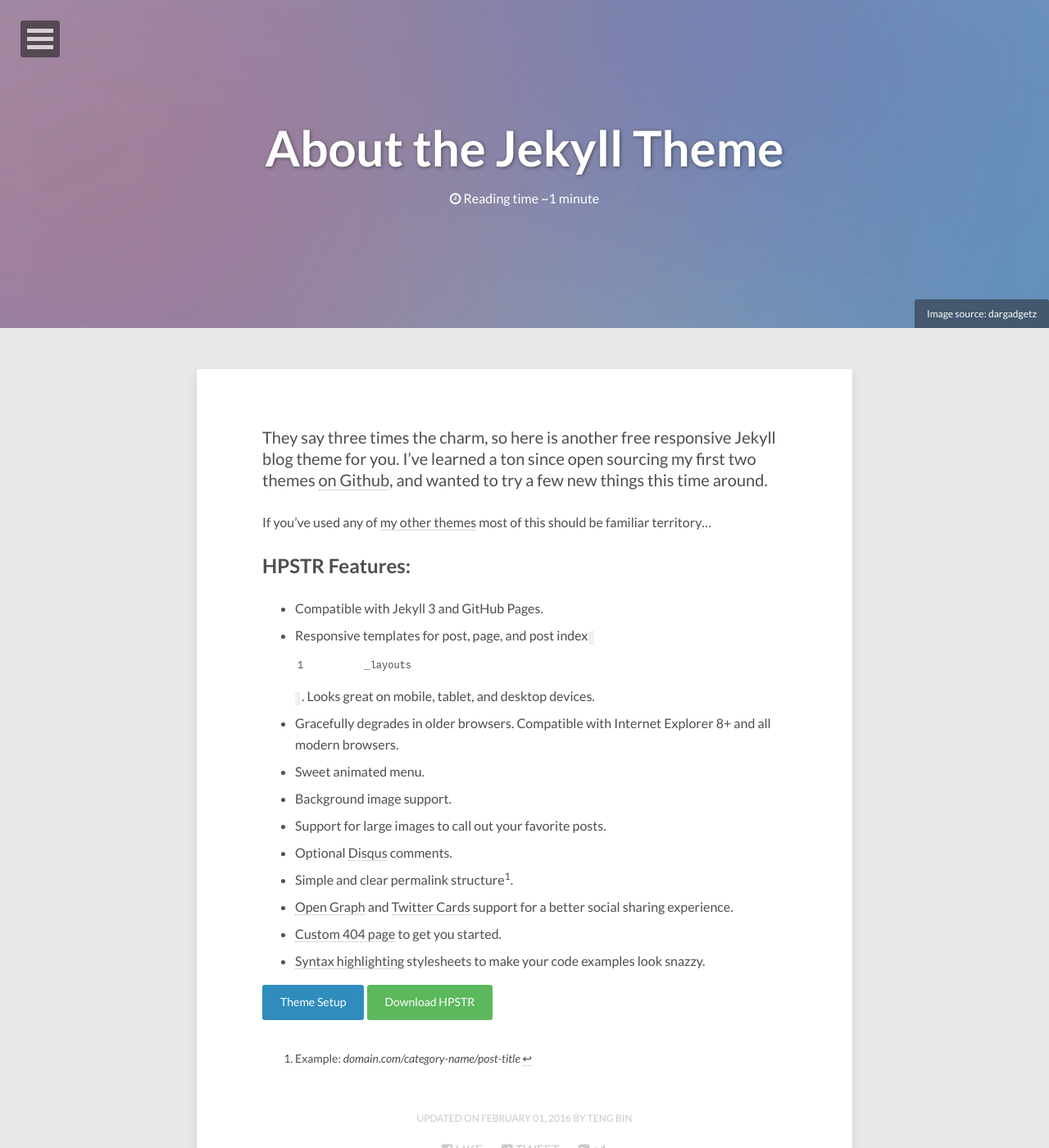
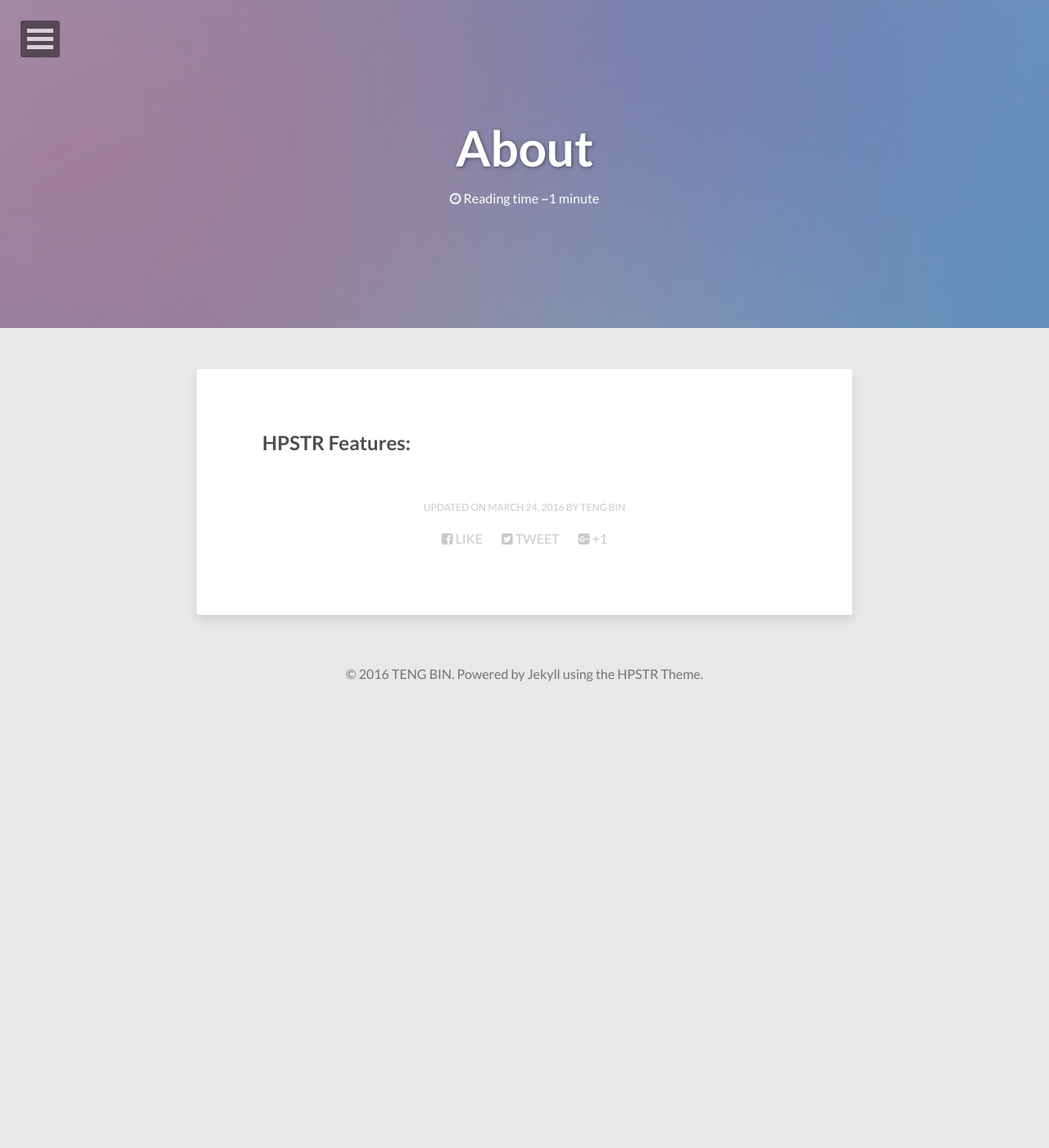
Before and after one commit to tengbinlive/tengbinlive.github.io, a Jekyll site: the page built from about/index.md, in a window 1280 px wide and 1400 px high. Shown: the whole window at 82% size. Built offline with Jekyll 4.4.1, drawn with Linux system fonts in a browser that asks for light colours; nearby versions of some CDN libraries.

Commit message:
no message

```diff
--- a/about/index.md
+++ b/about/index.md
@@ -1,32 +1,11 @@
 ---
 layout: page
-title: About the Jekyll Theme
+title: About
 image:
   feature: abstract-5.jpg
-  credit: dargadgetz
-  creditlink: http://www.dargadgetz.com/ios-7-abstract-wallpaper-pack-for-iphone-5-and-ipod-touch-retina/
 comments: false
-modified: 2016-02-01
+modified: 2016-03-24
 ---
 
-They say three times the charm, so here is another free responsive Jekyll blog theme for you. I've learned a ton since open sourcing my first two themes [on Github](http://github.com/mmistakes), and wanted to try a few new things this time around.
-
-If you've used any of [my other themes](http://mademistakes.com/work/jekyll-themes/) most of this should be familiar territory...
 
 ## HPSTR Features:
-
-* Compatible with Jekyll 3 and GitHub Pages.
-* Responsive templates for post, page, and post index `_layouts`. Looks great on mobile, tablet, and desktop devices.
-* Gracefully degrades in older browsers. Compatible with Internet Explorer 8+ and all modern browsers.
-* Sweet animated menu.
-* Background image support.
-* Support for large images to call out your favorite posts.
-* Optional [Disqus](http://disqus.com) comments.
-* Simple and clear permalink structure[^1].
-* [Open Graph](https://developers.facebook.com/docs/opengraph/) and [Twitter Cards](https://dev.twitter.com/docs/cards) support for a better social sharing experience.
-* [Custom 404 page]({{ site.url }}/404.html) to get you started.
-* [Syntax highlighting]({{ site.url }}/code-highlighting-post/) stylesheets to make your code examples look snazzy.
-
-<div markdown="0"><a href="{{ site.url }}/theme-setup/" class="btn btn-info">Theme Setup</a> <a href="https://github.com/mmistakes/hpstr-jekyll-theme" class="btn btn-success">Download HPSTR</a></div>
-
-[^1]: Example: *domain.com/category-name/post-title*
```
Also changed, not shown: _posts/2013-08-16-code-highlighting-post.md (+0 -2 lines).
